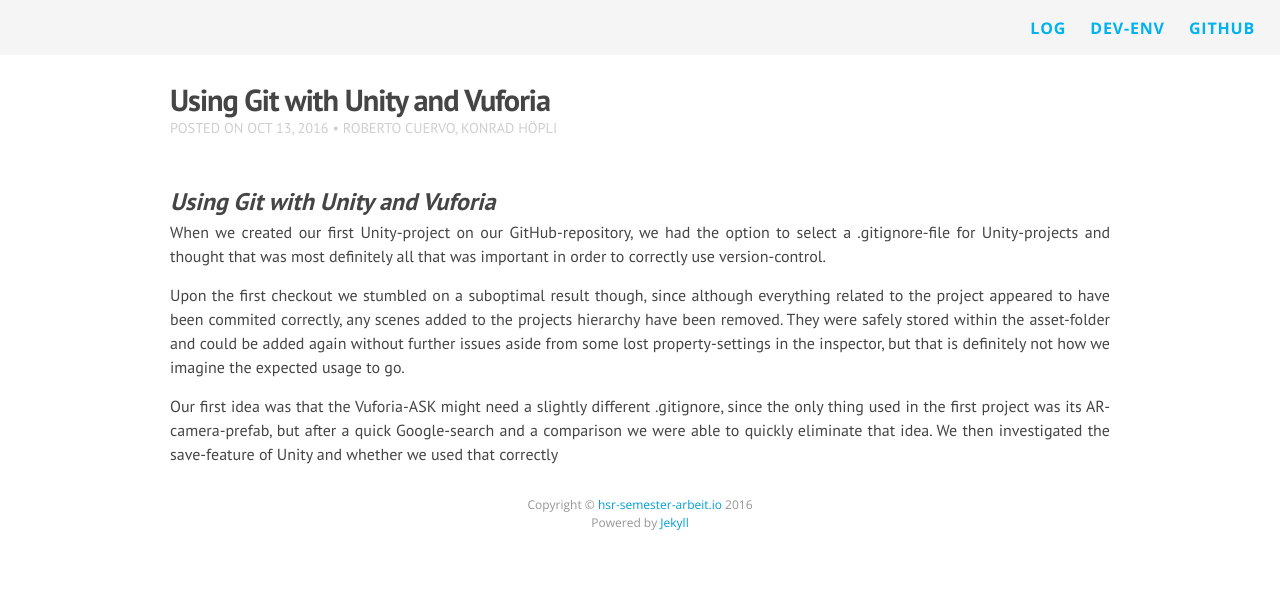
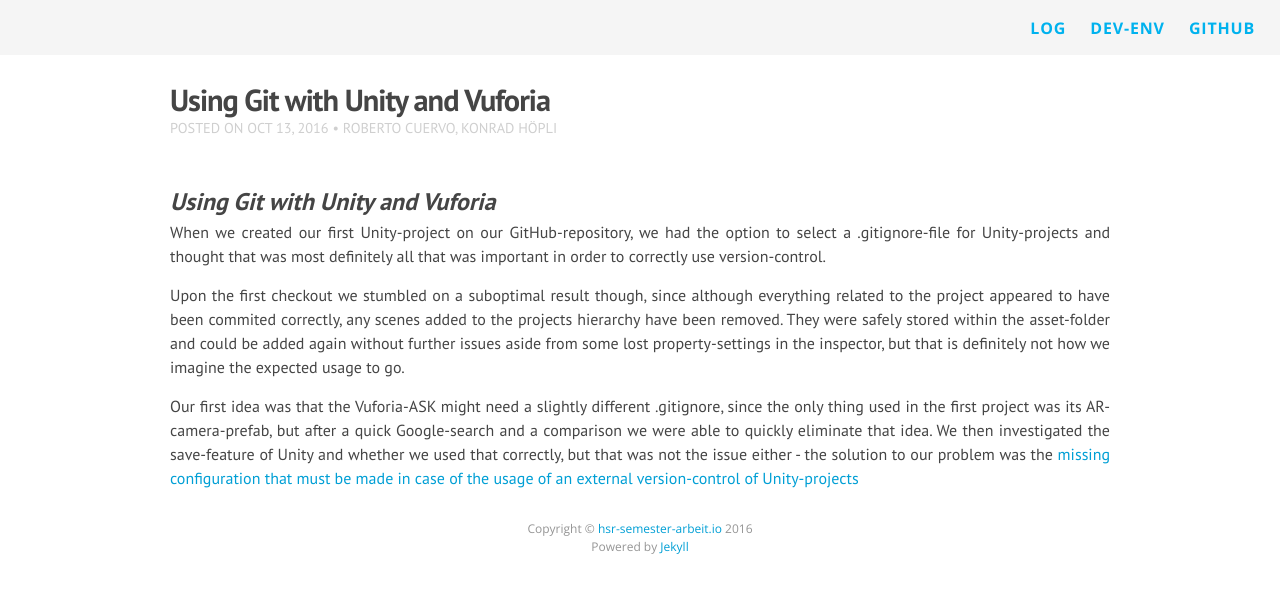
Before and after one commit to HSR-Semester-Arbeit2016/hsr-semester-arbeit2016.github.io, a Jekyll site: the page built from _posts/2016-10-13-using-git-with-unity-and-vuforia.md, in a window 1280 px wide. Shown: the top 593 px of the page. Built offline with Jekyll 4.4.1, drawn with Linux system fonts in a browser that asks for light colours; nearby versions of some CDN libraries.

Commit message:
applied minor fixes to the last blogposts

```diff
--- a/_posts/2016-10-13-using-git-with-unity-and-vuforia.md
+++ b/_posts/2016-10-13-using-git-with-unity-and-vuforia.md
@@ -11,4 +11,4 @@ When we created our first Unity-project on our GitHub-repository, we had the opt
 Upon the first checkout we stumbled on a suboptimal result though, since although everything related to the project appeared to have been commited correctly, any scenes added to the projects hierarchy have been removed. They were safely stored within the asset-folder and could be added again without further issues aside from some lost property-settings in the inspector, but that is definitely not how we imagine the expected usage to go.
 
 Our first idea was that the Vuforia-ASK might need a slightly different .gitignore, since the only thing used in the first project was its AR-camera-prefab, but after a quick Google-search and a comparison we were able to quickly eliminate that idea.
-We then investigated the save-feature of Unity and whether we used that correctly
+We then investigated the save-feature of Unity and whether we used that correctly, but that was not the issue either - the solution to our problem was the [missing configuration that must be made in case of the usage of an external version-control of Unity-projects](https://docs.unity3d.com/Manual/ExternalVersionControlSystemSupport.html)
```
Also changed, not shown: _posts/2016-10-11-virtual-world-centering.md (+1 -1 lines).
